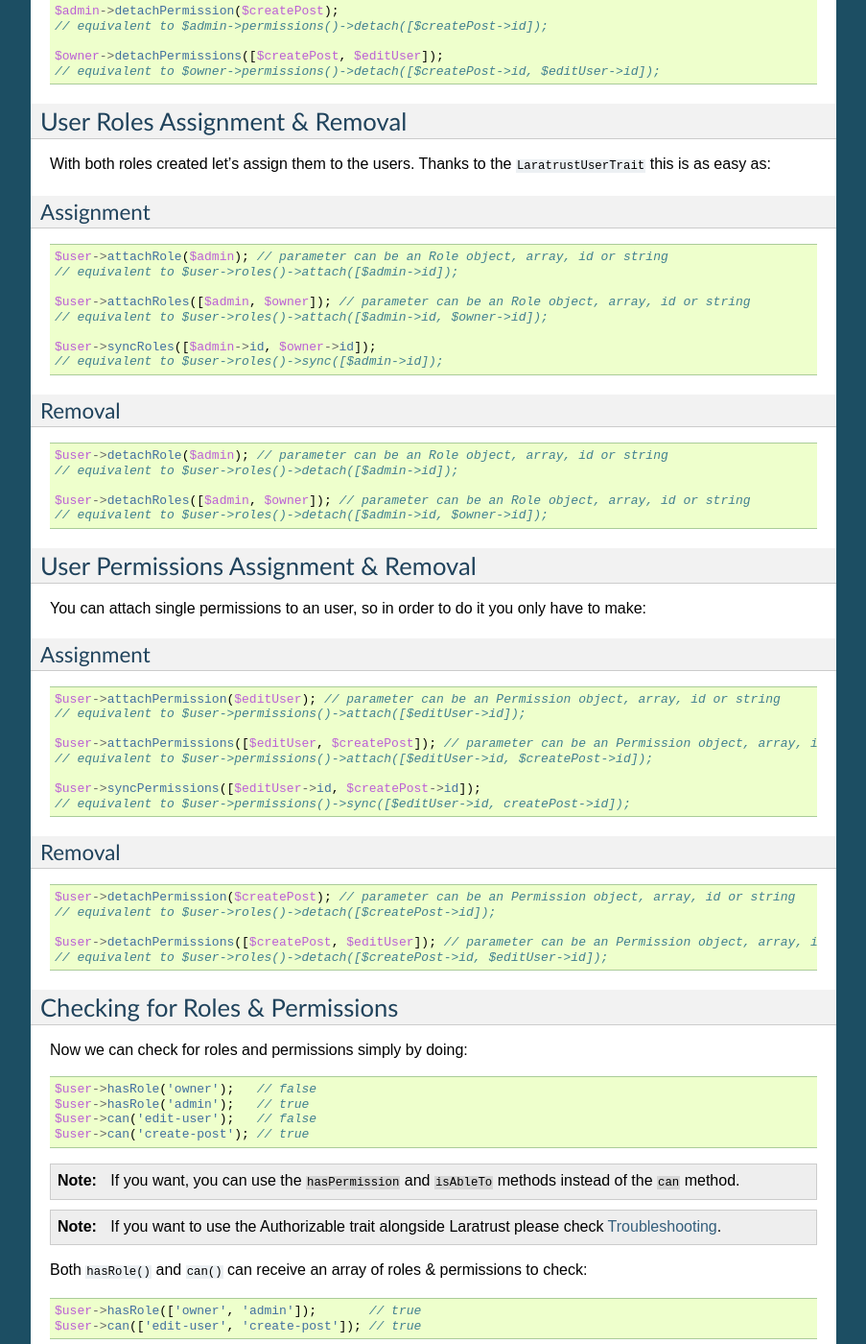
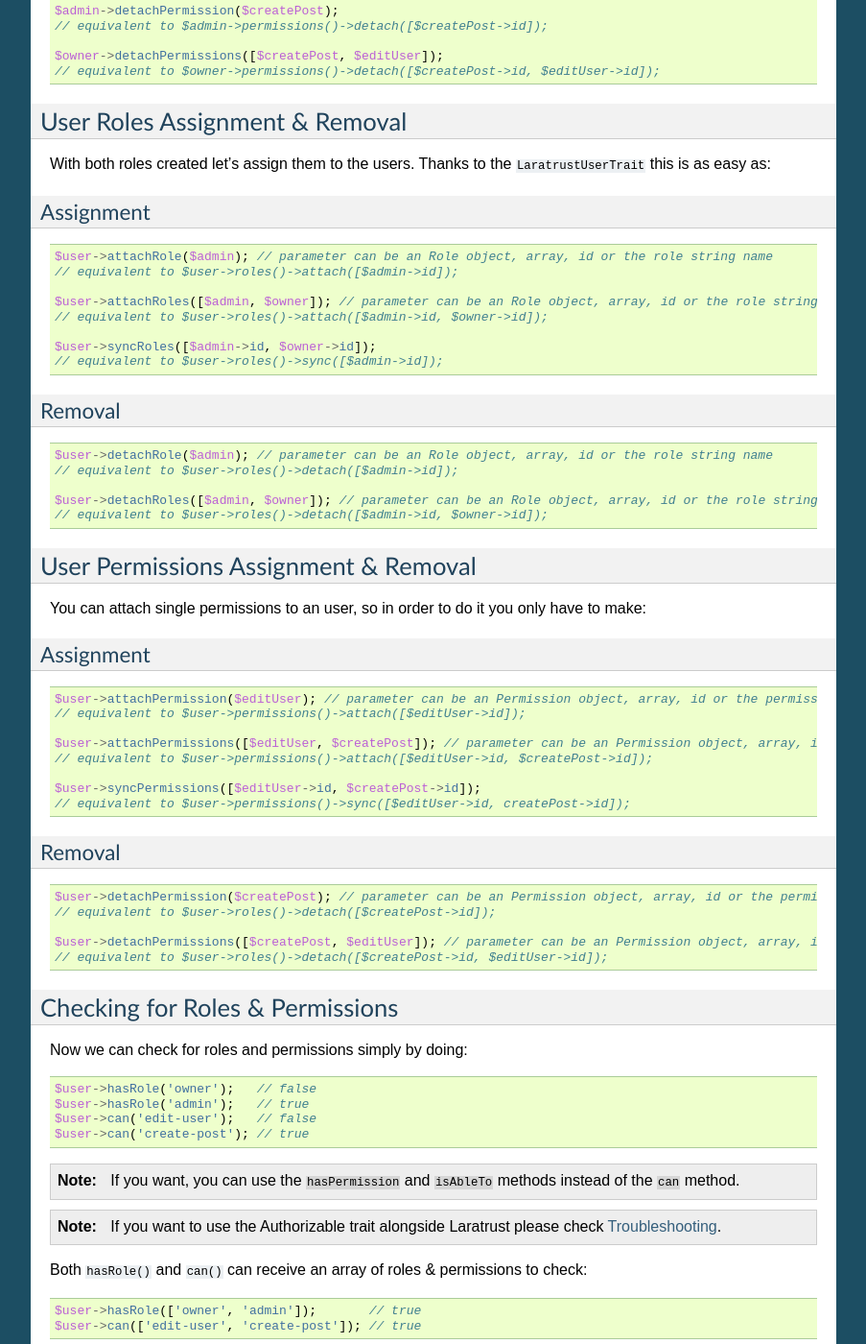
Before and after one commit to santigarcor/laratrust, a Sphinx documentation site: the page built from docs/usage/concepts.rst, in a window 1280 px wide and 1400 px high, scrolled down 1015 px. Shown: the whole window at 96% size, without its empty margins (198-1101 px from the left). Built offline with Sphinx 7.4.7, drawn with Linux system fonts in a browser that asks for light colours.

Commit message:
Added MorphMap and other minor changes
- Fix #119 (Added the option to use the morphMap feature).
- Updated Docs.
- Added truncate permission_user table to the seeder.

```diff
--- a/docs/configuration/after_installation.rst
+++ b/docs/configuration/after_installation.rst
@@ -32,6 +32,8 @@
 .. NOTE::
     Inside the ``role_user`` and ``permission_user`` table the ``user_type`` column will be set with the user's fully qualified class name, as the `polymorphic <https://laravel.com/docs/eloquent-relationships#polymorphic-relations>`_ relations describe it in Laravel docs.
 
+    So if you want to use the MorphMap feature just change the ``use_morph_map`` value to ``true`` inside Laratrust's configuration file.
+
 Automatic setup (Recommended)
 ^^^^^^^^^^^^^^^^^^^^^^^^^^^^^
 
--- a/docs/usage/concepts.rst
+++ b/docs/usage/concepts.rst
@@ -78,10 +78,10 @@
 
 .. code-block:: php
 
-   $user->attachRole($admin); // parameter can be an Role object, array, id or string
+   $user->attachRole($admin); // parameter can be an Role object, array, id or the role string name
    // equivalent to $user->roles()->attach([$admin->id]);
 
-   $user->attachRoles([$admin, $owner]); // parameter can be an Role object, array, id or string
+   $user->attachRoles([$admin, $owner]); // parameter can be an Role object, array, id or the role string name
    // equivalent to $user->roles()->attach([$admin->id, $owner->id]);
 
    $user->syncRoles([$admin->id, $owner->id]);
@@ -92,10 +92,10 @@
 
 .. code-block:: php
 
-   $user->detachRole($admin); // parameter can be an Role object, array, id or string
+   $user->detachRole($admin); // parameter can be an Role object, array, id or the role string name
    // equivalent to $user->roles()->detach([$admin->id]);
 
-   $user->detachRoles([$admin, $owner]); // parameter can be an Role object, array, id or string
+   $user->detachRoles([$admin, $owner]); // parameter can be an Role object, array, id or the role string name
    // equivalent to $user->roles()->detach([$admin->id, $owner->id]);
 
 User Permissions Assignment & Removal
@@ -108,10 +108,10 @@
 
 .. code-block:: php
 
-   $user->attachPermission($editUser); // parameter can be an Permission object, array, id or string
+   $user->attachPermission($editUser); // parameter can be an Permission object, array, id or the permission string name
    // equivalent to $user->permissions()->attach([$editUser->id]);
 
-   $user->attachPermissions([$editUser, $createPost]); // parameter can be an Permission object, array, id or string
+   $user->attachPermissions([$editUser, $createPost]); // parameter can be an Permission object, array, id or the permission string name
    // equivalent to $user->permissions()->attach([$editUser->id, $createPost->id]);
 
    $user->syncPermissions([$editUser->id, $createPost->id]);
@@ -122,10 +122,10 @@
 
 .. code-block:: php
 
-   $user->detachPermission($createPost); // parameter can be an Permission object, array, id or string
+   $user->detachPermission($createPost); // parameter can be an Permission object, array, id or the permission string name
    // equivalent to $user->roles()->detach([$createPost->id]);
 
-   $user->detachPermissions([$createPost, $editUser]); // parameter can be an Permission object, array, id or string
+   $user->detachPermissions([$createPost, $editUser]); // parameter can be an Permission object, array, id or the permission string name
    // equivalent to $user->roles()->detach([$createPost->id, $editUser->id]);
 
 Checking for Roles & Permissions
```
Also changed, not shown: 3 other files.
